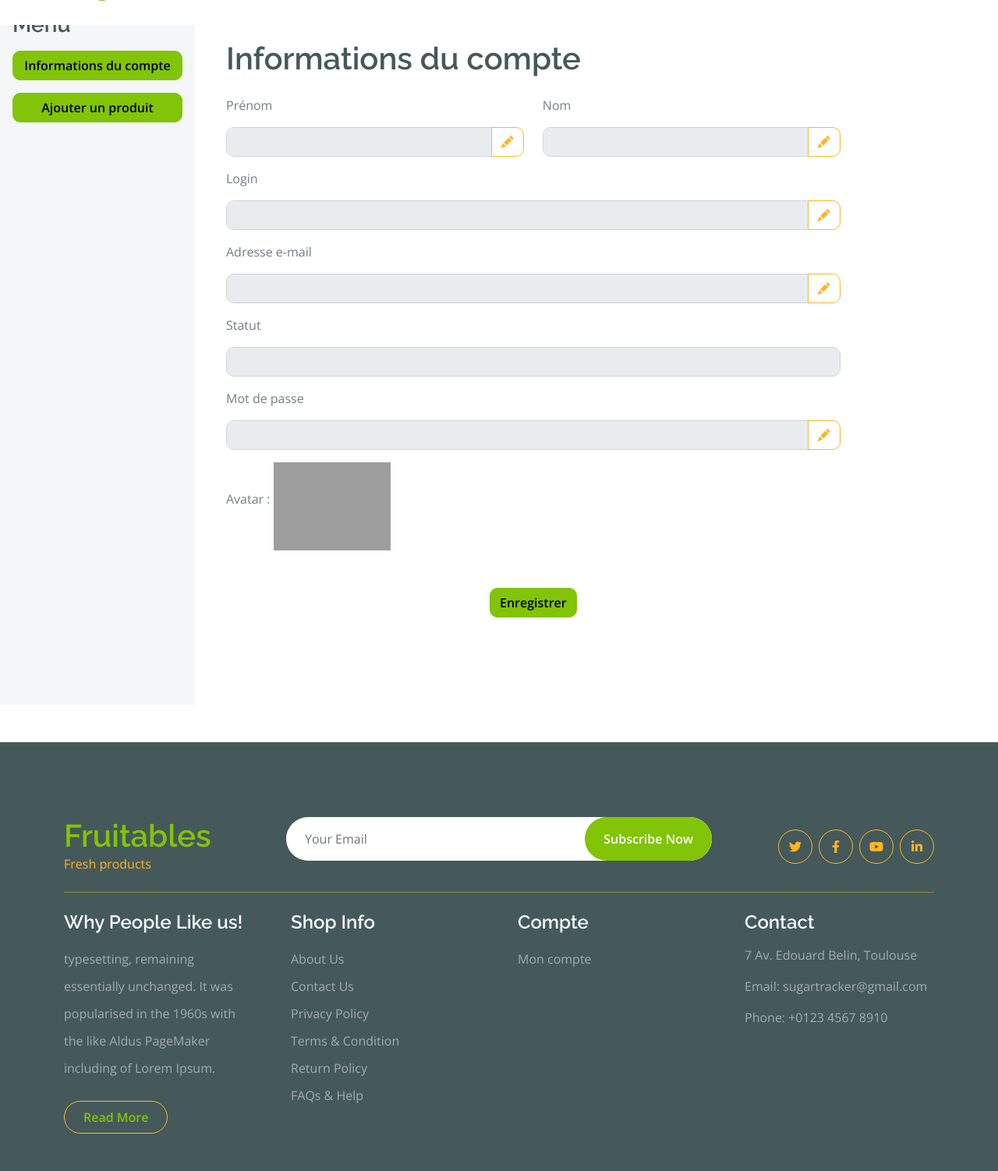
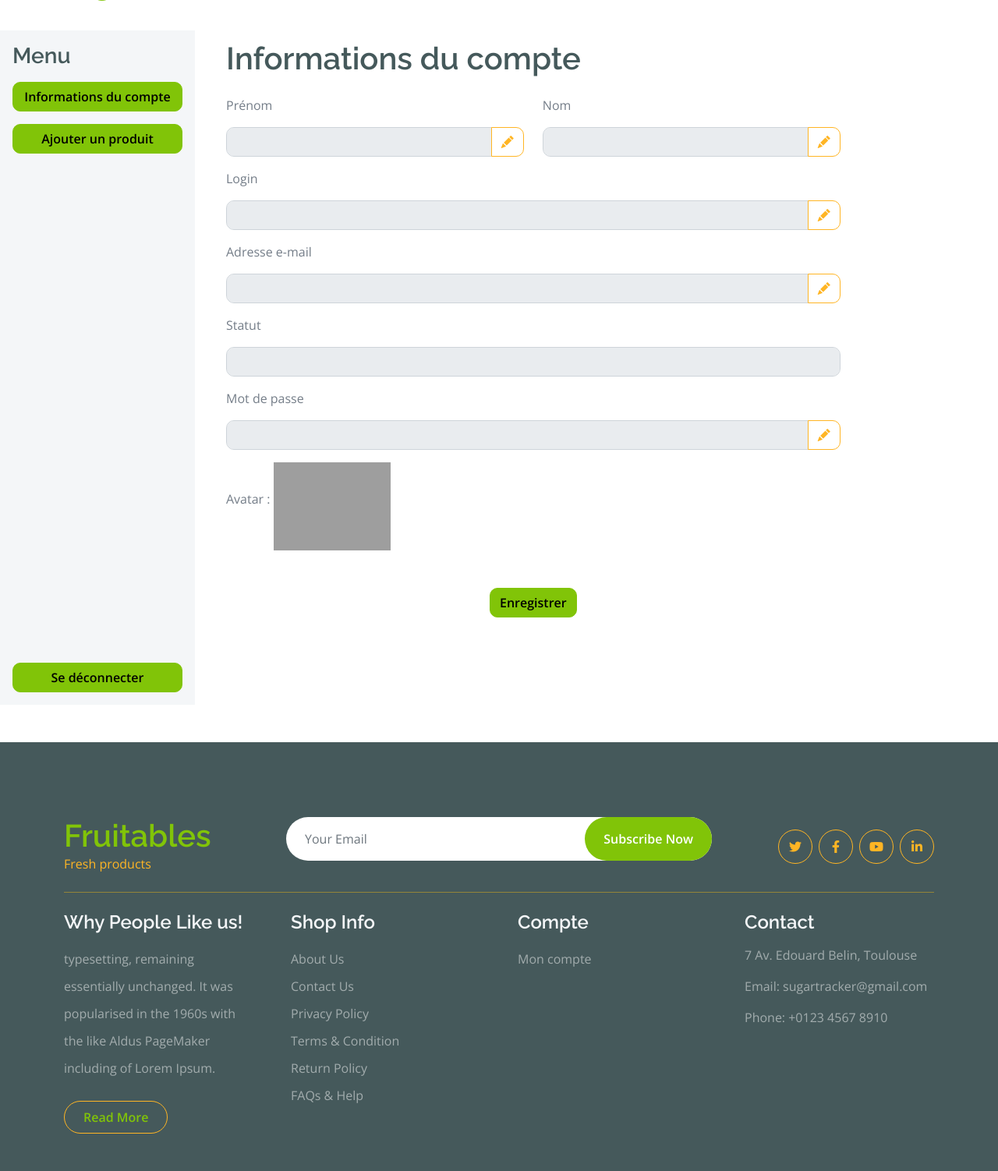
Before and after one commit to Majdi-si/BE_Web, a Flask app: page /compte in a window 1280 px wide. Shown: the part 121-1623 px from the top of the page at 78% size. Run offline with Flask 3, Linux system fonts and the light colour scheme; some libraries are stand-ins or nearby versions; grey boxes are pictures that could not be loaded.

Commit message:
chore: Mettre à jour la marge supérieure du menu dans le fichier compte.html

```diff
--- a/sujet_groupeE/template/compte.html
+++ b/sujet_groupeE/template/compte.html
@@ -18,13 +18,14 @@
 
     <div class="d-flex">
         <!-- Sidebar Start -->
-        <div class="d-flex flex-column p-3 bg-light" style="width: 250px; margin-top: 60px;">
-
+        <div class="d-flex flex-column p-3 bg-light" style="width: 250px; margin-top: 100px;">
             <h3 class="mb-3">Menu</h3>
             <button class="btn btn-primary mb-3" onclick="showSection('infoCompte')">Informations du compte</button>
-            <button class="btn btn-primary" onclick="showSection('ajoutProduit')">Ajouter un produit</button>
+            <button class="btn btn-primary mb-3" onclick="showSection('ajoutProduit')">Ajouter un produit</button>
+            <a class="btn btn-primary mt-auto" href="/logout">Se déconnecter</a>
         </div>
         <!-- Sidebar End -->
+
 
         <!-- Content Start -->
         <div class="p-3" style="flex-grow: 1;">
```
